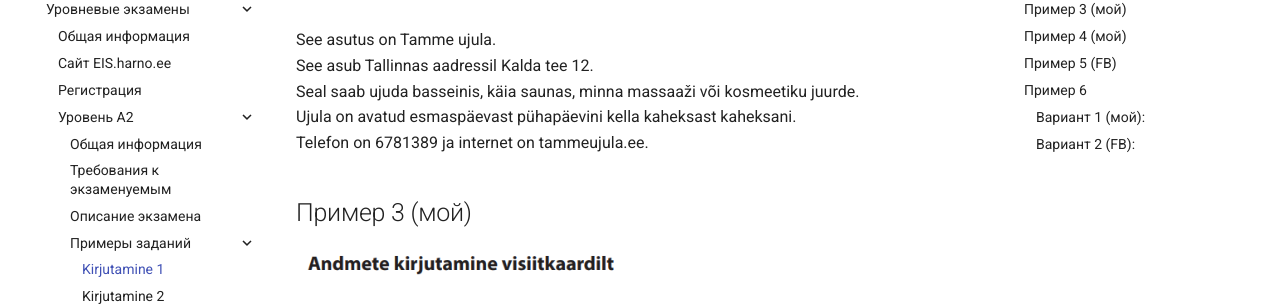
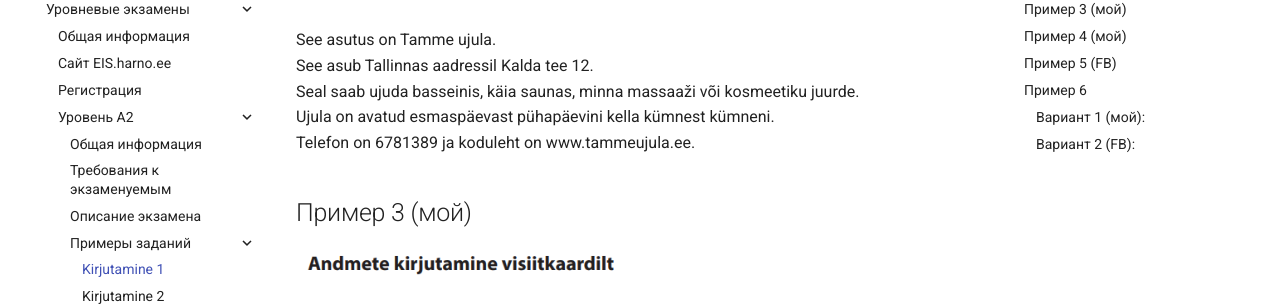
Before and after one commit to get-the-manual/eesti-keel, an MkDocs documentation site: the page built from docs/Exams/A2/Kirjutamine_1.md, in a window 1280 px wide and 900 px high, scrolled down 1556 px. Shown: the part 153-459 px from the top of the window. Built offline with MkDocs 1.6.1 and Material for MkDocs 9.7.7, drawn with Linux system fonts in a browser that asks for light colours; comment, search, counter and statistics services are not loaded.

Commit message:
Revise Tamme ujula opening hours and contact details
Updated opening hours and website information for Tamme ujula.

```diff
--- a/docs/Exams/A2/Kirjutamine_1.md
+++ b/docs/Exams/A2/Kirjutamine_1.md
@@ -18,8 +18,8 @@ Tema aadress on Jõe 17, Tartu.
 See asutus on Tamme ujula.
 See asub Tallinnas aadressil Kalda tee 12.
 Seal saab ujuda basseinis, käia saunas, minna massaaži või kosmeetiku juurde.
-Ujula on avatud esmaspäevast pühapäevini kella kaheksast kaheksani.
-Telefon on 6781389 ja internet on tammeujula.ee.
+Ujula on avatud esmaspäevast pühapäevini kella kümnest kümneni.
+Telefon on 6781389 ja koduleht on www.tammeujula.ee.
 
 ## Пример 3 (мой)
 ![harno.ee](Kir_1_3.png)
```
